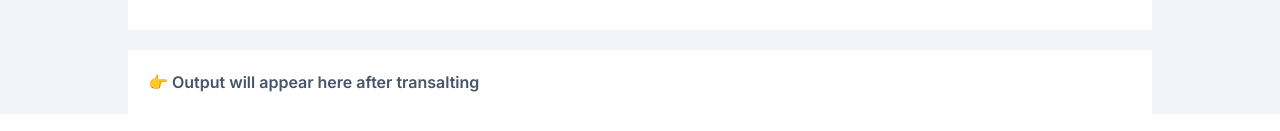
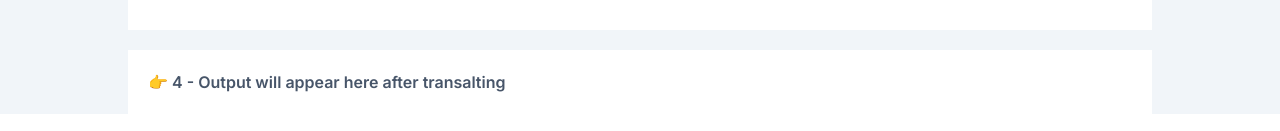
Before and after one commit to amine-louni/json-translator, a Next.js app: page / in a window 1280 px wide. Shown: the part 894-1025 px from the top of the page. Built offline with nearby package versions, Linux system fonts and the light colour scheme.

Commit message:
update title content

```diff
--- a/pages/index.tsx
+++ b/pages/index.tsx
@@ -220,7 +220,7 @@ const Home: NextPage = () => {
             ) : (
               <>
                 <h3 className="font-semibold text-slate-600">
-                  👉 Output will appear here after transalting
+                  👉 4 - Output will appear here after transalting
                 </h3>
               </>
             )}
```
